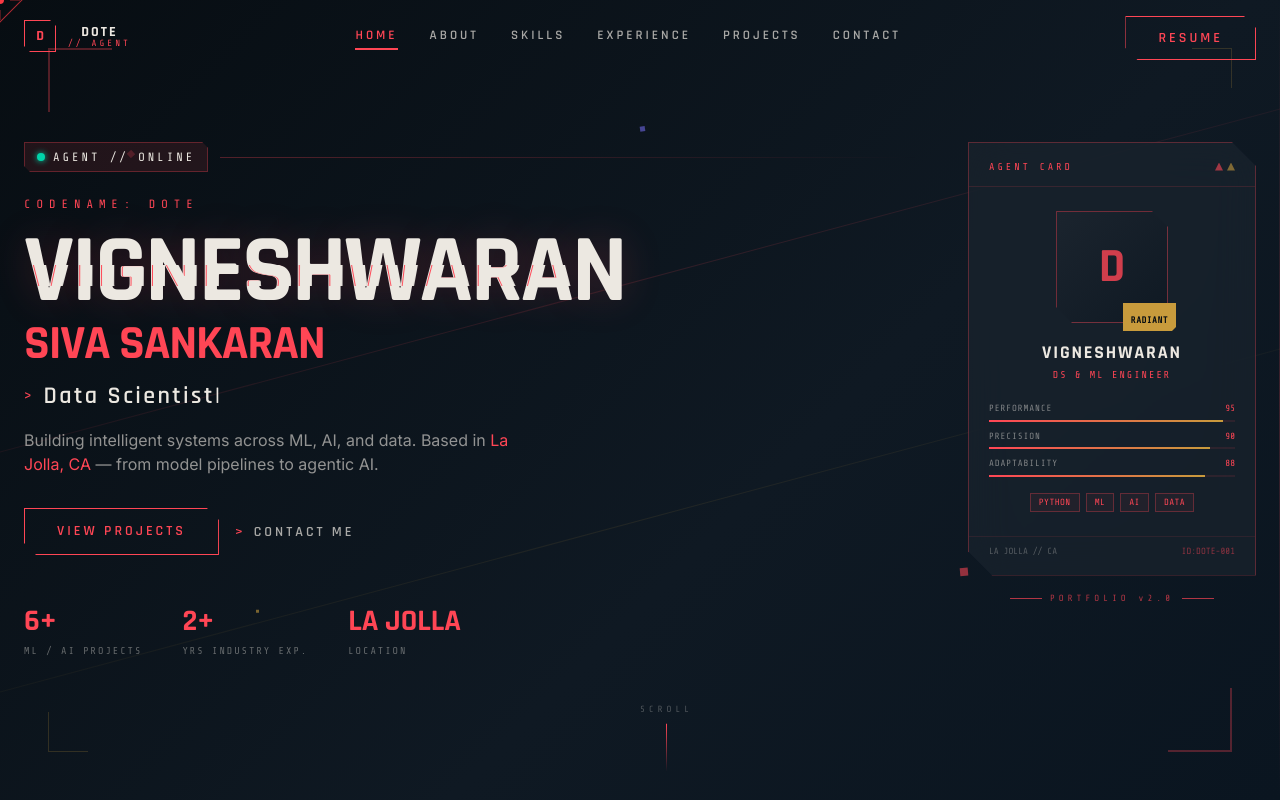
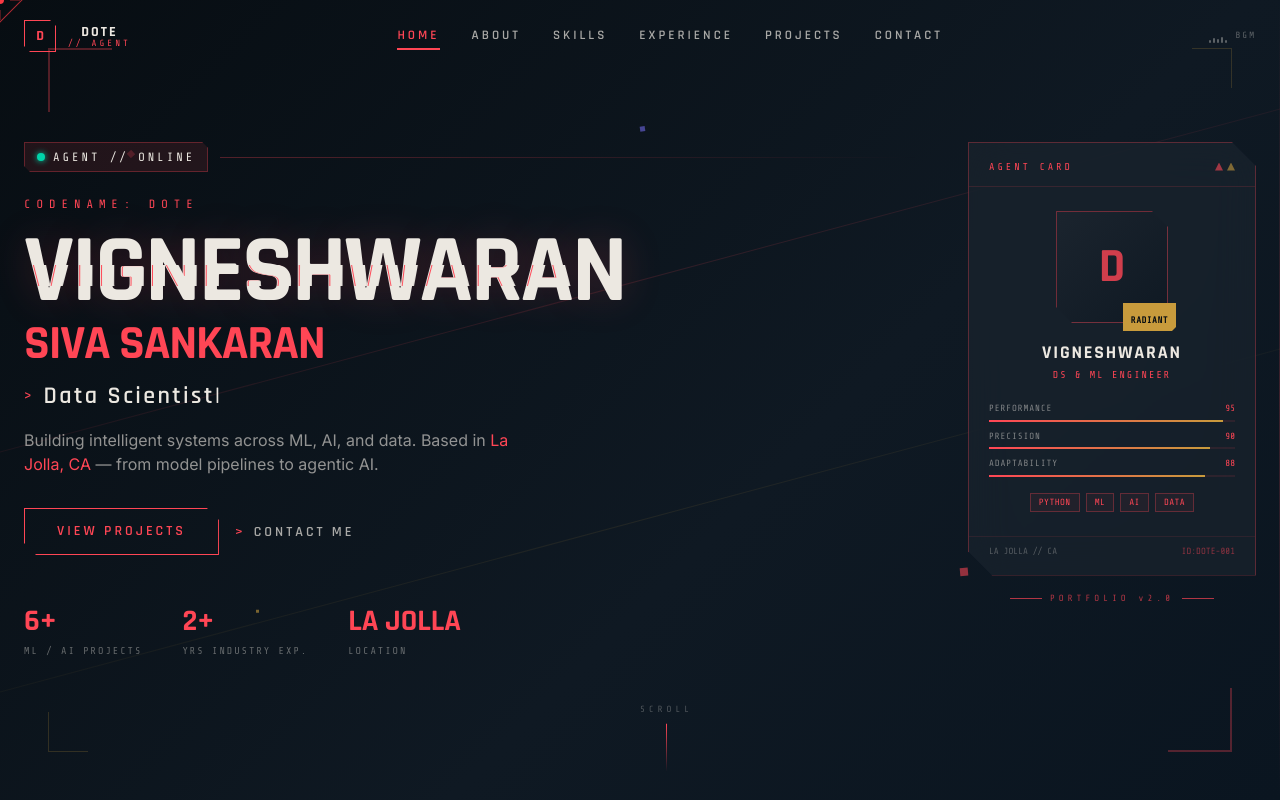
Before and after one commit to valid22/pages, a React (Vite) app: page / in a window 1280 px wide. Shown: the top 800 px of the page. Built offline with nearby package versions, Linux system fonts and the light colour scheme.

Commit message:
Remove resume button; add ambient BGM toggle to navbar
https://claude.ai/code/session_01Wo6S1K6TQjckmJMYDv38eB

```diff
--- /dev/null
+++ b/src/components/AmbientMusic.jsx
@@ -0,0 +1,115 @@
+import { useState, useRef, useCallback } from 'react'
+import { motion } from 'framer-motion'
+
+export default function AmbientMusic() {
+  const [playing, setPlaying] = useState(false)
+  const audioCtxRef = useRef(null)
+  const nodesRef = useRef({})
+
+  const start = useCallback(() => {
+    const ctx = new (window.AudioContext || window.webkitAudioContext)()
+    audioCtxRef.current = ctx
+
+    const masterGain = ctx.createGain()
+    masterGain.gain.setValueAtTime(0, ctx.currentTime)
+    masterGain.gain.linearRampToValueAtTime(0.12, ctx.currentTime + 2.5)
+    masterGain.connect(ctx.destination)
+
+    // Dark ambient drone frequencies (A1, E2, A2, E3)
+    const freqs = [55, 82.41, 110, 164.81]
+    const oscillators = freqs.map((freq, i) => {
+      const osc = ctx.createOscillator()
+      const gainNode = ctx.createGain()
+      const filter = ctx.createBiquadFilter()
+
+      osc.type = i % 2 === 0 ? 'sine' : 'triangle'
+      osc.frequency.setValueAtTime(freq, ctx.currentTime)
+      osc.detune.setValueAtTime((Math.random() - 0.5) * 6, ctx.currentTime)
+
+      filter.type = 'lowpass'
+      filter.frequency.setValueAtTime(500, ctx.currentTime)
+      filter.Q.setValueAtTime(1, ctx.currentTime)
+
+      gainNode.gain.setValueAtTime(0.25 / freqs.length, ctx.currentTime)
+
+      osc.connect(filter)
+      filter.connect(gainNode)
+      gainNode.connect(masterGain)
+      osc.start()
+      return osc
+    })
+
+    // Slow pulse LFO on master
+    const lfo = ctx.createOscillator()
+    const lfoGain = ctx.createGain()
+    lfo.type = 'sine'
+    lfo.frequency.setValueAtTime(0.08, ctx.currentTime)
+    lfoGain.gain.setValueAtTime(0.015, ctx.currentTime)
+    lfo.connect(lfoGain)
+    lfoGain.connect(masterGain.gain)
+    lfo.start()
+
+    nodesRef.current = { oscillators, masterGain, lfo }
+  }, [])
+
+  const stop = useCallback(() => {
+    const ctx = audioCtxRef.current
+    if (!ctx) return
+    const { masterGain, oscillators, lfo } = nodesRef.current
+    masterGain.gain.linearRampToValueAtTime(0, ctx.currentTime + 1.5)
+    setTimeout(() => {
+      oscillators?.forEach(o => { try { o.stop() } catch (_) {} })
+      try { lfo?.stop() } catch (_) {}
+      ctx.close()
+      audioCtxRef.current = null
+    }, 1600)
+  }, [])
+
+  const toggle = () => {
+    if (playing) {
+      stop()
+      setPlaying(false)
+    } else {
+      start()
+      setPlaying(true)
+    }
+  }
+
+  const bars = [3, 5, 4, 6, 3]
+
+  return (
+    <motion.button
+      onClick={toggle}
+      initial={{ opacity: 0 }}
+      animate={{ opacity: 1 }}
+      transition={{ delay: 1.2 }}
+      title={playing ? 'Mute ambient' : 'Play ambient music'}
+      className="cursor-none flex items-center gap-2 transition-colors duration-300"
+      style={{ color: playing ? '#C89B3C' : 'rgba(236,232,225,0.35)' }}
+    >
+      {/* Sound bars */}
+      <span className="flex items-end gap-[2px]" style={{ height: 14 }}>
+        {bars.map((h, i) =>
+          playing ? (
+            <motion.span
+              key={i}
+              className="w-[2px] rounded-sm bg-[#C89B3C]"
+              animate={{ height: [h, h * 2, h] }}
+              transition={{ duration: 0.5 + i * 0.1, repeat: Infinity, delay: i * 0.12, ease: 'easeInOut' }}
+              style={{ display: 'inline-block' }}
+            />
+          ) : (
+            <span
+              key={i}
+              className="w-[2px] rounded-sm"
+              style={{ display: 'inline-block', height: h, background: 'rgba(236,232,225,0.35)' }}
+            />
+          )
+        )}
+      </span>
+      <span className="font-['Share_Tech_Mono'] text-[9px] tracking-[2px]">
+        {playing ? 'BGM' : 'BGM'}
+      </span>
+    </motion.button>
+  )
+}
--- a/src/components/Navbar.jsx
+++ b/src/components/Navbar.jsx
@@ -1,5 +1,6 @@
 import { useState, useEffect } from 'react'
 import { motion, AnimatePresence } from 'framer-motion'
+import AmbientMusic from './AmbientMusic'
 
 const navItems = ['Home', 'About', 'Skills', 'Experience', 'Projects', 'Contact']
 
@@ -79,14 +80,7 @@ export default function Navbar() {
 
           {/* Desktop CTA */}
           <div className="hidden md:block">
-            <a
-              href="/resume.pdf"
-              target="_blank"
-              rel="noreferrer"
-              className="val-btn text-xs"
-            >
-              Resume
-            </a>
+            <AmbientMusic />
           </div>
 
           {/* Mobile hamburger */}
@@ -134,17 +128,14 @@ export default function Navbar() {
                   {item}
                 </motion.button>
               ))}
-              <motion.a
+              <motion.div
                 initial={{ opacity: 0 }}
                 animate={{ opacity: 1 }}
                 transition={{ delay: 0.5 }}
-                href="/resume.pdf"
-                target="_blank"
-                rel="noreferrer"
-                className="val-btn mt-4"
+                className="mt-4"
               >
-                Resume
-              </motion.a>
+                <AmbientMusic />
+              </motion.div>
             </div>
             {/* Close button */}
             <div className="p-6 flex justify-end">
```
